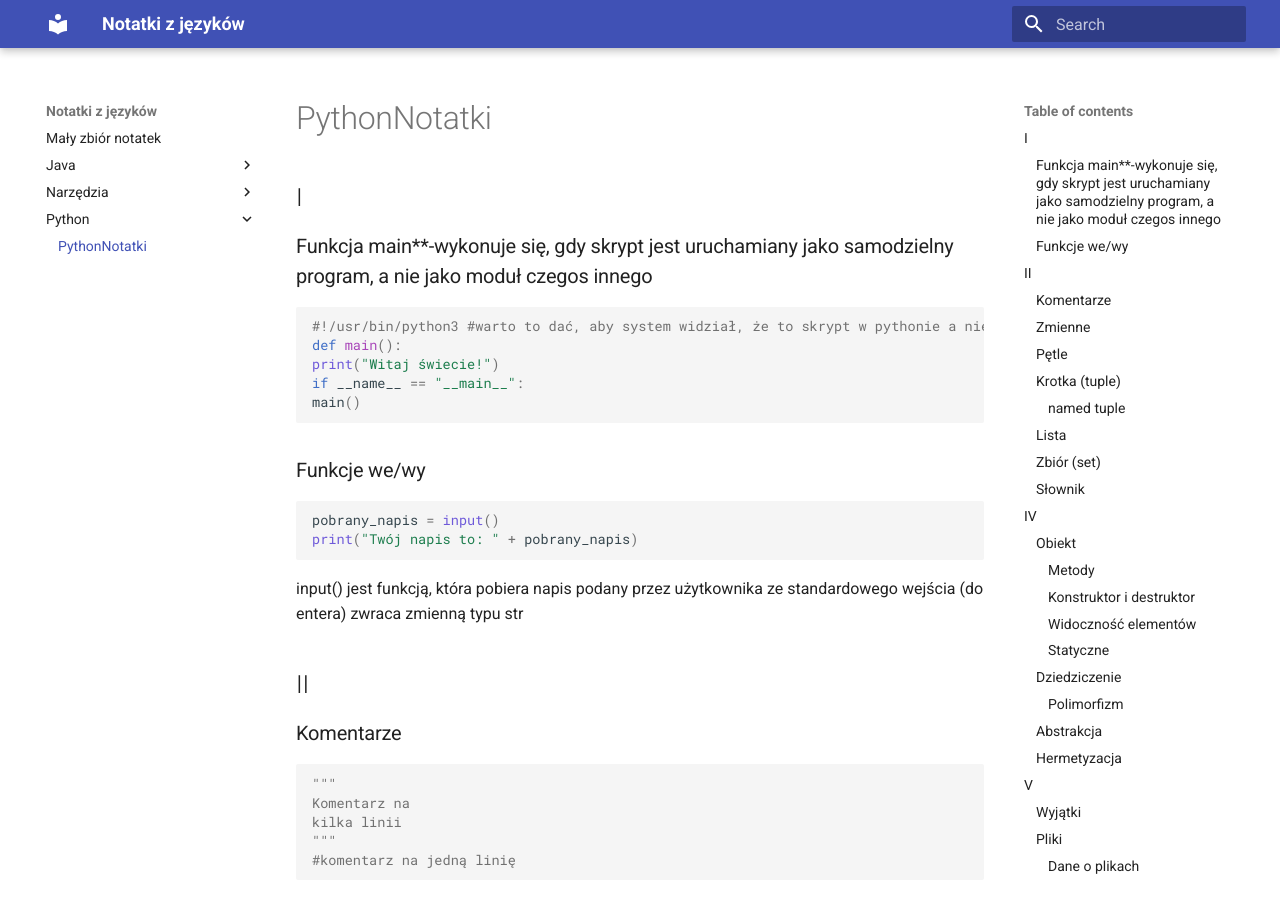
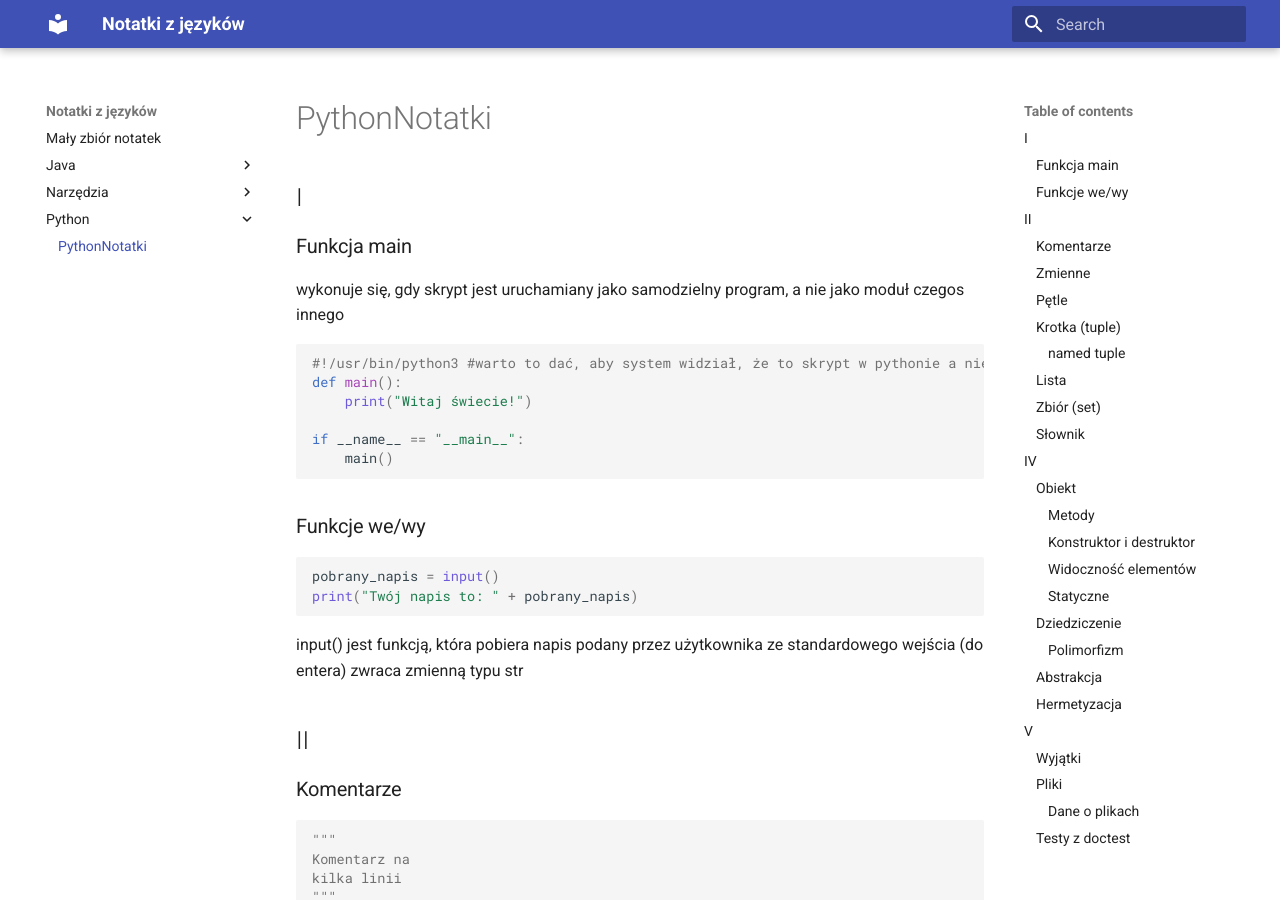
Before and after one commit to pktiuk/notatki_z_jezykow, an MkDocs documentation site: the page built from docs/Python/PythonNotatki.md, in a window 1280 px wide and 900 px high. Built offline with MkDocs 1.6.1 and Material for MkDocs 9.7.7, drawn with Linux system fonts in a browser that asks for light colours.

Commit message:
Poprawki początku

````diff
--- a/docs/Python/PythonNotatki.md
+++ b/docs/Python/PythonNotatki.md
@@ -1,12 +1,14 @@
 # PythonNotatki
 ## I
-### Funkcja main**-wykonuje się, gdy skrypt jest uruchamiany jako samodzielny program, a nie jako moduł czegos innego
+### Funkcja main
+wykonuje się, gdy skrypt jest uruchamiany jako samodzielny program, a nie jako moduł czegos innego
 ```python
 #!/usr/bin/python3 #warto to dać, aby system widział, że to skrypt w pythonie a nie np. w shellu
 def main():
-print("Witaj świecie!")
+    print("Witaj świecie!")
+
 if __name__ == "__main__":
-main()
+    main()
 ```
 ### Funkcje we/wy
 ```python
````
